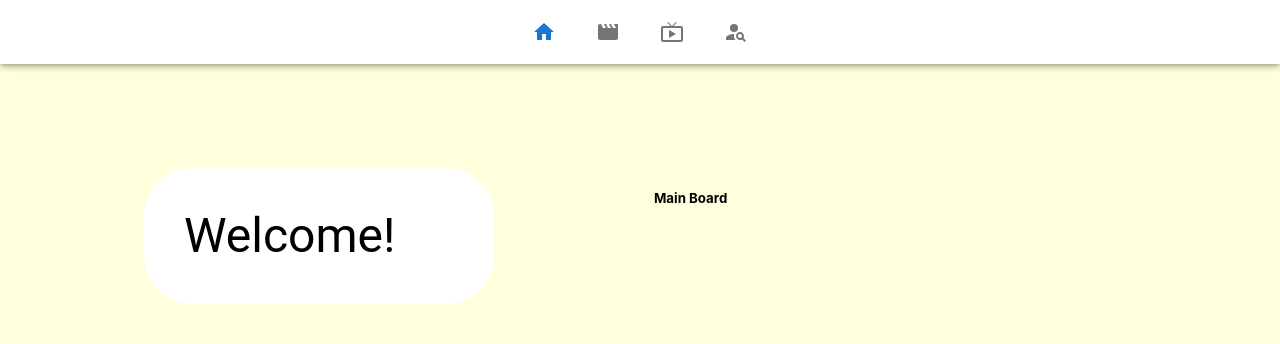
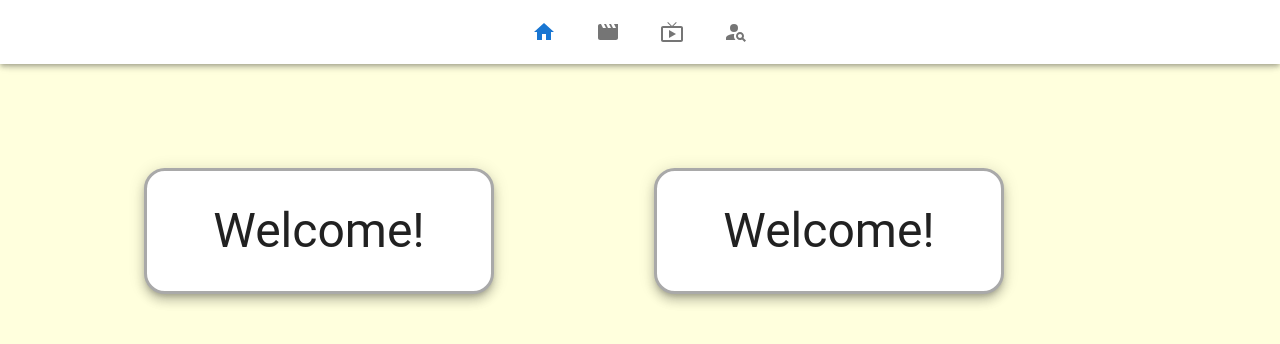
Before and after one commit to leeringrose/zh-movie-database-api-test, a React (Create React App) app: page /zh-movie-database-api-test/feed in a window 1280 px wide. Shown: the top 344 px of the page. Built offline with nearby package versions, Linux system fonts and the light colour scheme; the HTML template or start-up script is replaced by a standard one.

Commit message:
re-place papers for categories

```diff
--- a/src/components/Feed/Left/index.tsx
+++ b/src/components/Feed/Left/index.tsx
@@ -1,20 +1,36 @@
 import React from 'react';
 
+import Paper from '@mui/material/Paper';
 import Box from '@mui/material/Box';
 import Typography from '@mui/material/Typography';
 
 const Left: React.FC = () => {
   return (
-    <Box
-      minWidth={350}
-      p={5}
+    <Paper
+      elevation={7}
       sx={{
+        p: 4,
+        minWidth: 350,
         backgroundColor: 'white',
-        borderRadius: '3rem'
+        borderRadius: '1.3rem',
+        border: '3px solid darkgrey',
+        display: 'flex',
+        flexDirection: 'column',
+        alignItems: 'stretch'
       }}
     >
-      <Typography variant='h3' component='div'>Welcome!</Typography>
-    </Box>
+      <Box
+        display='flex'
+        alignItems='center'
+        justifyContent='center'
+      >
+        <Typography
+          variant='h3'
+          component='div'>
+          Welcome!
+        </Typography>
+      </Box>
+    </Paper>
   );
 };
 
--- a/src/components/Feed/MainBoard/index.tsx
+++ b/src/components/Feed/MainBoard/index.tsx
@@ -1,14 +1,35 @@
 import React from 'react';
 
 import Box from '@mui/material/Box';
+import Paper from '@mui/material/Paper';
+import Typography from '@mui/material/Typography';
 
 const MainBoard = () => {
-  return <Box
-    display='flex'
-    flex={1}
+  return <Paper
+    elevation={7}
+    sx={{
+      p: 4,
+      minWidth: 350,
+      backgroundColor: 'white',
+      borderRadius: '1.3rem',
+      border: '3px solid darkgrey',
+      display: 'flex',
+      flexDirection: 'column',
+      alignItems: 'stretch'
+    }}
   >
-    <h5>Main Board</h5>
-  </Box>;
+    <Box
+      display='flex'
+      alignItems='center'
+      justifyContent='center'
+    >
+      <Typography
+        variant='h3'
+        component='div'>
+        Welcome!
+      </Typography>
+    </Box>
+  </Paper>;
 };
 
 export default MainBoard;
```
